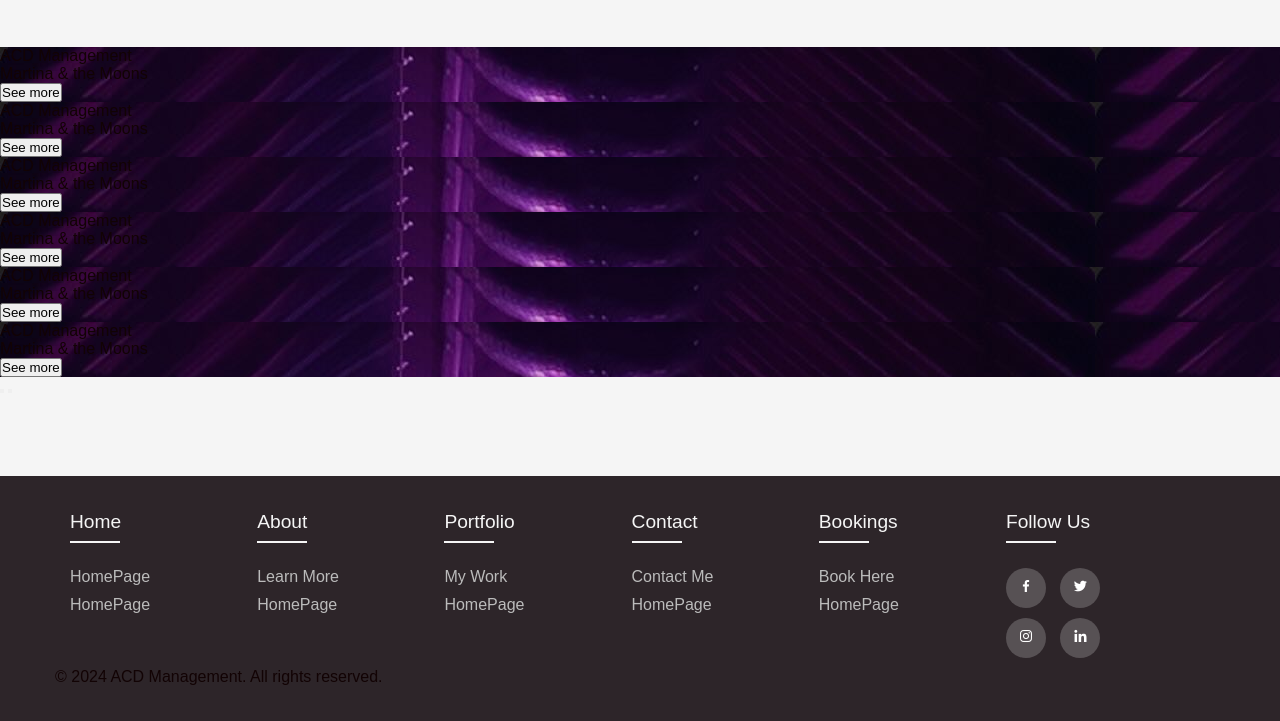
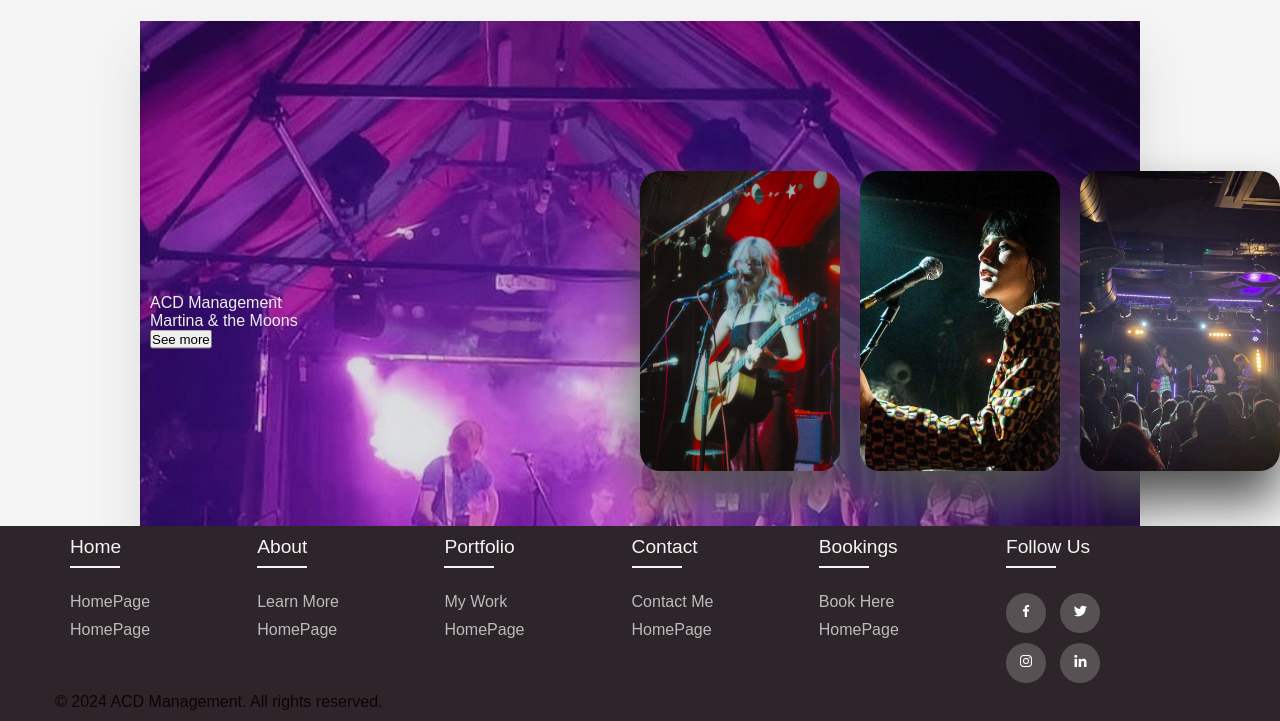
Before and after one commit to 1oui2a/ACDManagement, a PHP site: page /portfolio.html in a window 1280 px wide; the page is wider, and only the part inside the window is pictured. Shown: the part 79-800 px from the top of that part. Run offline with PHP 8.4, Linux system fonts and the light colour scheme; some libraries are stand-ins or nearby versions.

Commit message:
portfolio css work

```diff
--- a/portfolio.html
+++ b/portfolio.html
@@ -7,6 +7,7 @@
         <title>ACD Management</title>
         <link rel="stylesheet" href="styles.css">
 		<link href='https://unpkg.com/boxicons@2.1.4/css/boxicons.min.css' rel='stylesheet'>
+		<script src="https://kit.fontawesome.com/5e4719e36c.js" crossorigin="anonymous"></script>
 		<script src="js/logo.js" defer></script>
 		<script src="scripts.js" defer></script>
     </head>
@@ -54,21 +55,21 @@
 					<button>See more</button>
 				</div>
 			  </div>
-			  <div class="item" style="background-image: url(img/acdpurplegig.jpg)">
+			  <div class="item" style="background-image: url(img/acdguitargirl.jpg)">
 				<div class="portfolio-content">
 					<div class="name">ACD Management</div>
 					<div class="name2">Martina & the Moons</div>
 					<button>See more</button>
 				</div>
 			  </div>
-			  <div class="item" style="background-image: url(img/acdpurplegig.jpg)">
+			  <div class="item" style="background-image: url(img/martinaacd.jpg)">
 				<div class="portfolio-content">
 					<div class="name">ACD Management</div>
 					<div class="name2">Martina & the Moons</div>
 					<button>See more</button>
 				</div>
 			  </div>
-			  <div class="item" style="background-image: url(img/acdpurplegig.jpg)">
+			  <div class="item" style="background-image: url(img/acdniall.jpg)">
 				<div class="portfolio-content">
 					<div class="name">ACD Management</div>
 					<div class="name2">Martina & the Moons</div>
@@ -84,8 +85,8 @@
 			  </div>
 			</div>
 			<div class="buttons">
-				<button id="prev"></button>
-				<button id="next"></button>
+				<button id="prev"><i class="fa-solid fa-angles-left"></i></button>
+				<button id="next"><i class="fa-solid fa-angles-right"></i></button>
 			</div>
 		</div>
 
--- a/styles.css
+++ b/styles.css
@@ -173,7 +173,7 @@ body {
 
 .footer {
     background-color: #2D2529;
-    padding: 35px 0;
+    padding: 10px 0;
     position: fixed;
     bottom: 0;
     width: 100%;
@@ -381,3 +381,74 @@ ul{
 
 }
 /* PORTFOLIO / GALLERY PAGE */
+.portfolio-container{
+    position: absolute;
+    left: 50%;
+    top: 50%;
+    transform: translate(-50%, -50%);
+    width: 1000px;
+    height: 600px;
+    padding: 50px;
+    background-color: #f5f5f5;
+    box-shadow: 0 30px 50px #dbdbdb;
+}
+
+#slide{
+    width:max-content;
+    margin-top: 50px;
+}
+
+.item{
+    width:200px;
+    height:300px;
+    background-position: 50% 50%;
+    display: inline-block;
+    transition: 0.5s;
+    background-size: cover;
+    position: absolute;
+    z-index: 1;
+    top:50%;
+    transform: translate(0,-50%);
+    border-radius: 20px;
+    box-shadow: 0 30px 50px #505050;
+}
+
+.item:nth-child(1),
+.item:nth-child(2){
+    left:0;
+    top:0;
+    transform: translate(0,0);
+    border-radius: 0;
+    width:100%;
+    height:100%;
+    box-shadow:none;
+}
+.item:nth-child(3){
+    left:50%;
+}
+.item:nth-child(4){
+    left:calc(50% + 220px);
+}
+.item:nth-child(5){
+    left:calc(50% + 440px);
+}
+.item:nth-child(n+6){ /* n+6 means from 6th child onwards */
+    left:calc(50% + 660px);
+    opacity:0;
+}
+
+.item .portfolio-content{
+    position:absolute;
+    top: 50%;
+    left: 10px;
+    width:300px;
+    text-align: left;
+    padding: 0;
+    color:#eee;
+    transform: translate(0,-50%);
+    display:none;
+}
+.item:nth-child(2) .portfolio-content{
+    display:block;
+    z-index: 11111;
+}
```
